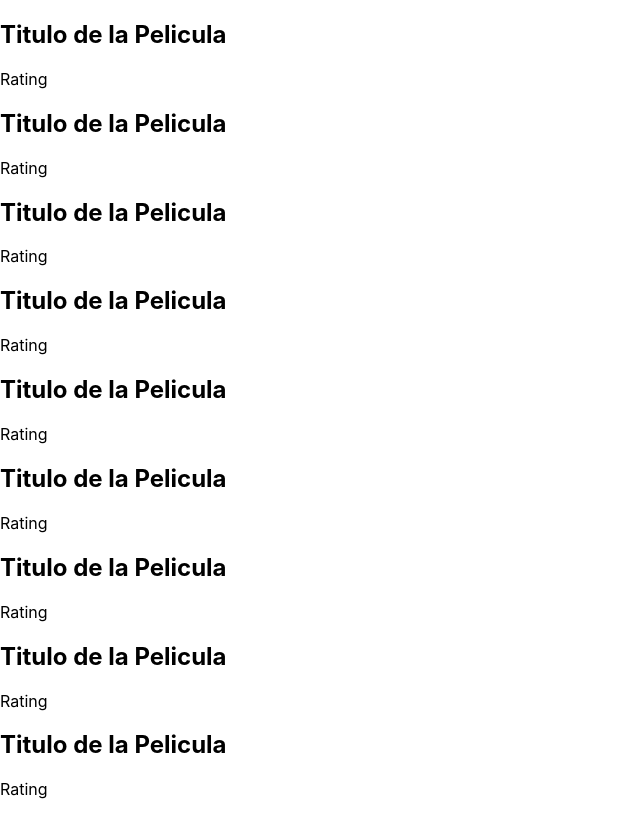
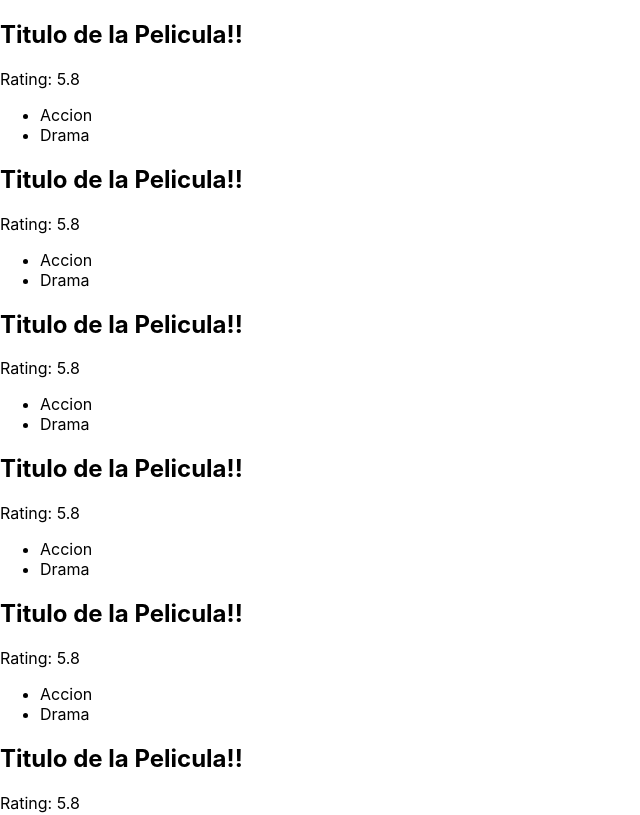
Before and after one commit to diego-allsafe/peliculas, a React (Create React App) app: page / in a window 1280 px wide. Shown: the top 815 px of the page, without its empty margins (0-640 px from the left). Built offline with nearby package versions, Linux system fonts and the light colour scheme.

Commit message:
trabajando con JSX

```diff
--- a/src/components/Pelicula.js
+++ b/src/components/Pelicula.js
@@ -1,14 +1,30 @@
 import React from 'react';
 
-
+//Aca estamos extendiendo nuestra caja de herramientas
+//usando JSX  como lenguaje de renderizacion de
+//componentes dentro de REACT
 
 function Pelicula() {
+//estas variables van a ir modificandose segun la pelic.
+  let rating=5.8;
+  let generos=["Accion","Drama"];
+//ademas lo interesante es que podemos intervenir
+//nuestro JSX, con variables, impresiones, repeticiones,
+//y condicionales(donde herramientas como el if ternario
+//se vuelve sumamente comodas para utilizar con REACT)
   return (
     <div>
-        <h2>Titulo de la Pelicula</h2>
-        <p>Rating</p>
+        <h2 className="sarasa">Titulo de la Pelicula!!</h2>
+        <p>Rating: {rating}</p>
+        <ul>
+            { generos.map(genero=><li>{genero}</li>)}
+        </ul>
     </div>
   );
 }
+//aca la palabra rating, fue reemplazada por una variable
+//que esta entre llaves
+//En REACT, en vez de usar un for, se usa map
+//para hacer repeticiones
 
 export default Pelicula;
```
